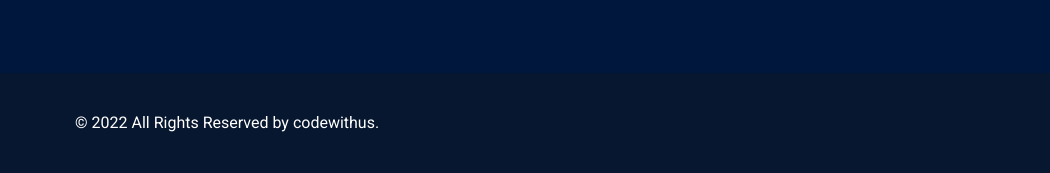
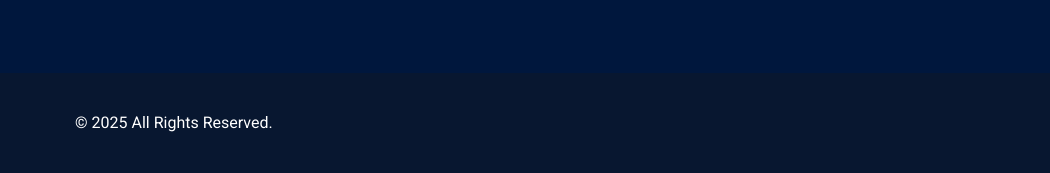
Before and after one commit to Gurp4lsingh/Velora-Dental-Care, a plain HTML site: page index.html in a window 1280 px wide. Shown: the part 6306-6479 px from the top of the page, 0-1050 px from the left. Drawn offline with nearby package versions, Linux system fonts and the light colour scheme; files whose address does not match are found by name.

Commit message:
index.html

```diff
--- a/index.html
+++ b/index.html
@@ -937,7 +937,7 @@ It's important to stay consistent with your oral hygiene routine and make health
       <div class="container">
 
         <p class="copyright">
-          &copy; 2022 All Rights Reserved by codewithus.
+          &copy; 2025 All Rights Reserved.
         </p>
 
         <ul class="social-list">
```
